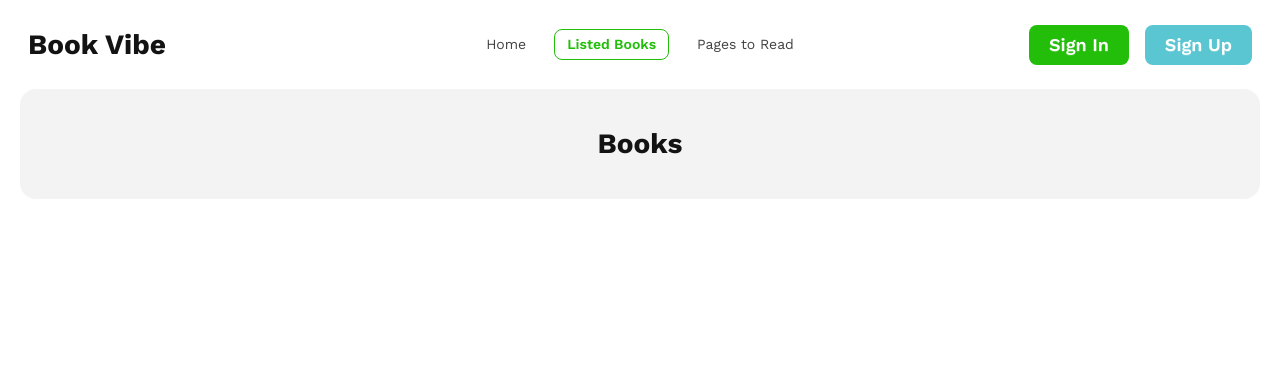
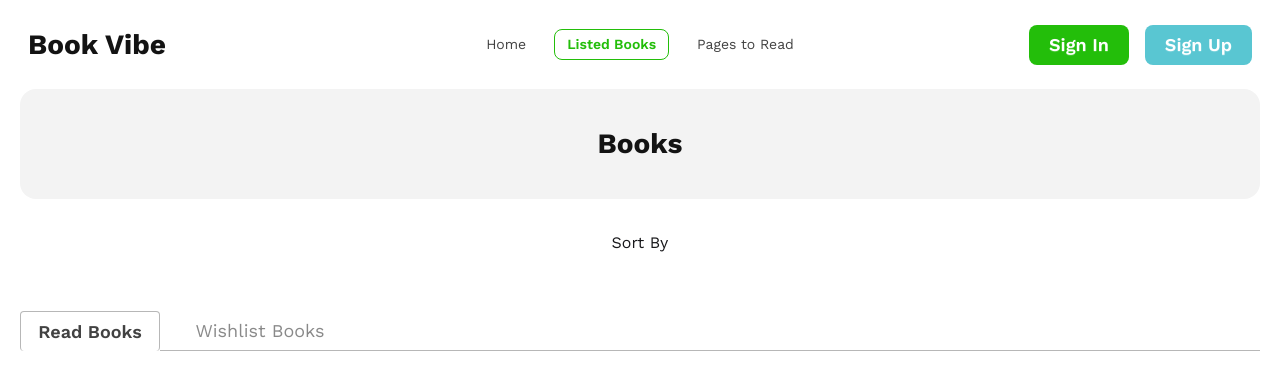
Before and after one commit to alfu-git/m-39-book-vibe, a React (Vite) app: page /listed-books in a window 1280 px wide. Shown: the top 390 px of the page. Built offline with nearby package versions, Linux system fonts and the light colour scheme; a web font is replaced by a local one.

Commit message:
create and active tab btn of ListedBookPage

```diff
--- /dev/null
+++ b/src/Components/ListedBookPage/SortBy/SortBy.jsx
@@ -0,0 +1,17 @@
+import React from 'react';
+
+const SortBy = () => {
+  return (
+    <section className='mb-14 container mx-auto px-5'>
+      <div>
+        <div className='flex justify-center items-center'>
+          <div>
+            Sort By
+          </div>
+        </div>
+      </div>
+    </section>
+  );
+};
+
+export default SortBy;
--- /dev/null
+++ b/src/Components/ListedBookPage/TabBtn/TabBtn.css
@@ -0,0 +1,14 @@
+.tab-active {
+  border: 1px solid #1313134D;
+  border-bottom: none;
+  color: #131313CC;
+  font-size: 18px;
+  box-shadow: none;
+  background: transparent;
+}
+
+.tab-inactive {
+  border-bottom: 1px solid #1313134D;
+  color: #13131380;
+  font-size: 18px;
+}
--- /dev/null
+++ b/src/Components/ListedBookPage/TabBtn/TabBtn.jsx
@@ -0,0 +1,41 @@
+import { useContext } from "react";
+import "./TabBtn.css";
+import { TabBtnContext } from "../../../Context/TabBtnContextP";
+
+const TabBtn = () => {
+  const { tabBtnText, handleTabBtn } = useContext(TabBtnContext);
+
+  return (
+    <section className="mb-8 container mx-auto px-5">
+      <div>
+        <div className="flex items-end">
+          <div className="flex">
+            <button
+              onClick={() => handleTabBtn("read")}
+              className={`
+                  w-35
+                  ${tabBtnText === "read" ? "btn tab-active" : "tab-inactive"}
+                `}
+            >
+              Read Books
+            </button>
+
+            <button
+              onClick={() => handleTabBtn("wishlist")}
+              className={`
+                  w-50
+                  ${tabBtnText === "wishlist" ? "btn tab-active" : "tab-inactive"}
+                `}
+            >
+              Wishlist Books
+            </button>
+          </div>
+
+          <div className="border-b border-[#131313]/30 h-px w-full"></div>
+        </div>
+      </div>
+    </section>
+  );
+};
+
+export default TabBtn;
--- /dev/null
+++ b/src/Context/TabBtnContextP.jsx
@@ -0,0 +1,15 @@
+import React, { createContext, useState } from "react";
+
+export const TabBtnContext = createContext();
+
+const TabBtnContextP = ({ children }) => {
+  const [tabBtnText, setTabBtnText] = useState("read");
+
+  const handleTabBtn = (text) => {
+    setTabBtnText(text);
+  };
+
+  return <TabBtnContext.Provider value={{tabBtnText, handleTabBtn}}>{children}</TabBtnContext.Provider>;
+};
+
+export default TabBtnContextP;
--- a/src/Pages/ListedBookPage/ListedBookPage.jsx
+++ b/src/Pages/ListedBookPage/ListedBookPage.jsx
@@ -1,10 +1,14 @@
 import React from 'react';
 import BooksTitle from '../../Components/ListedBookPage/BooksTitle/BooksTitle';
+import SortBy from '../../Components/ListedBookPage/SortBy/SortBy';
+import TabBtn from '../../Components/ListedBookPage/TabBtn/TabBtn';
 
 const ListedBookPage = () => {
   return (
     <div>
       <BooksTitle />
+      <SortBy />
+      <TabBtn />
     </div>
   );
 };
--- a/src/main.jsx
+++ b/src/main.jsx
@@ -5,11 +5,14 @@ import App from "./App.jsx";
 import { router } from "./Routes/Routes.jsx";
 import { RouterProvider } from "react-router";
 import BookContextP from "./Context/BookContextP.jsx";
+import TabBtnContextP from "./Context/TabBtnContextP.jsx";
 
 createRoot(document.getElementById("root")).render(
   <StrictMode>
     <BookContextP>
-      <RouterProvider router={router} />
+      <TabBtnContextP>
+        <RouterProvider router={router} />
+      </TabBtnContextP>
     </BookContextP>
   </StrictMode>,
 );
```
